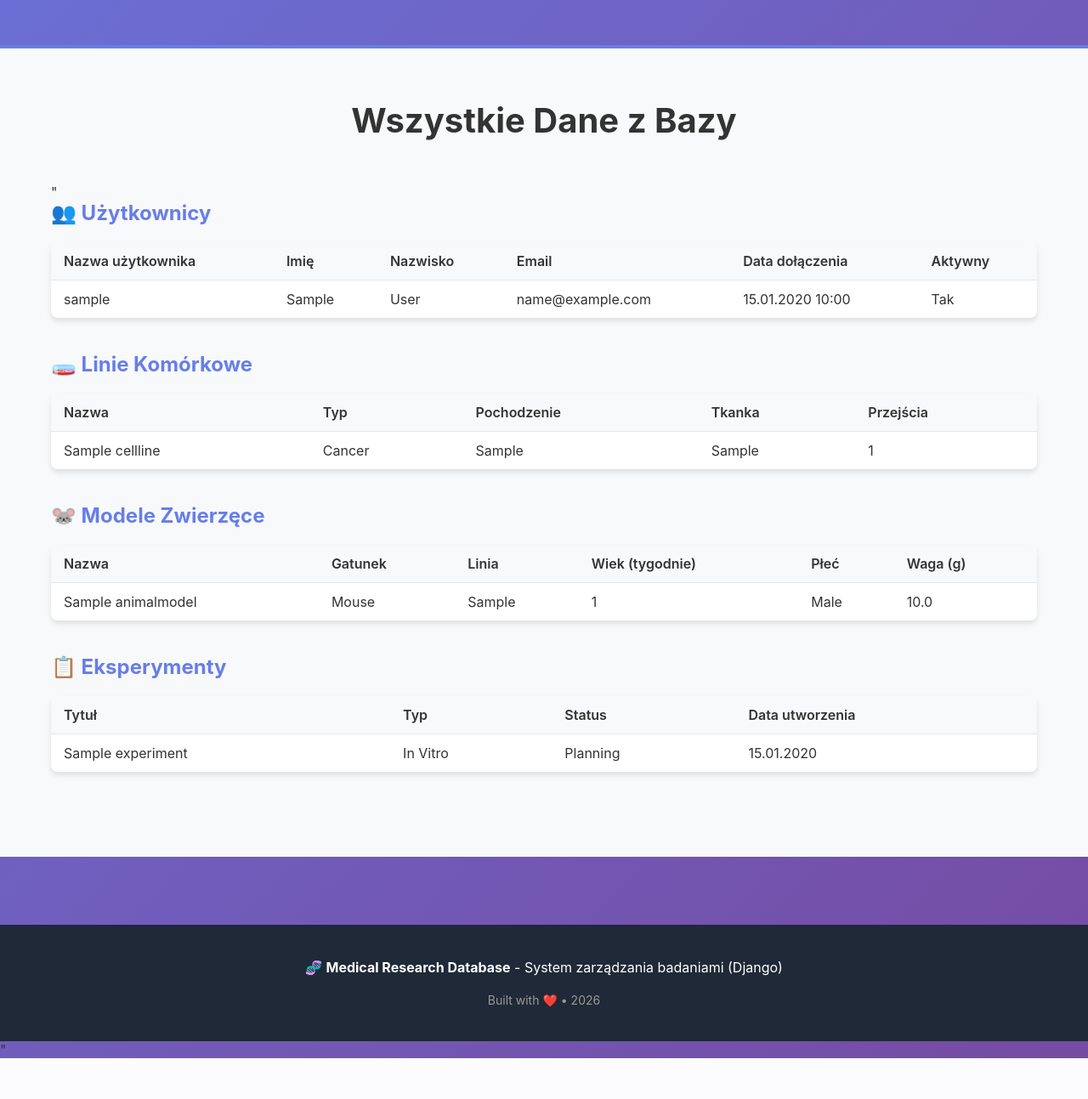
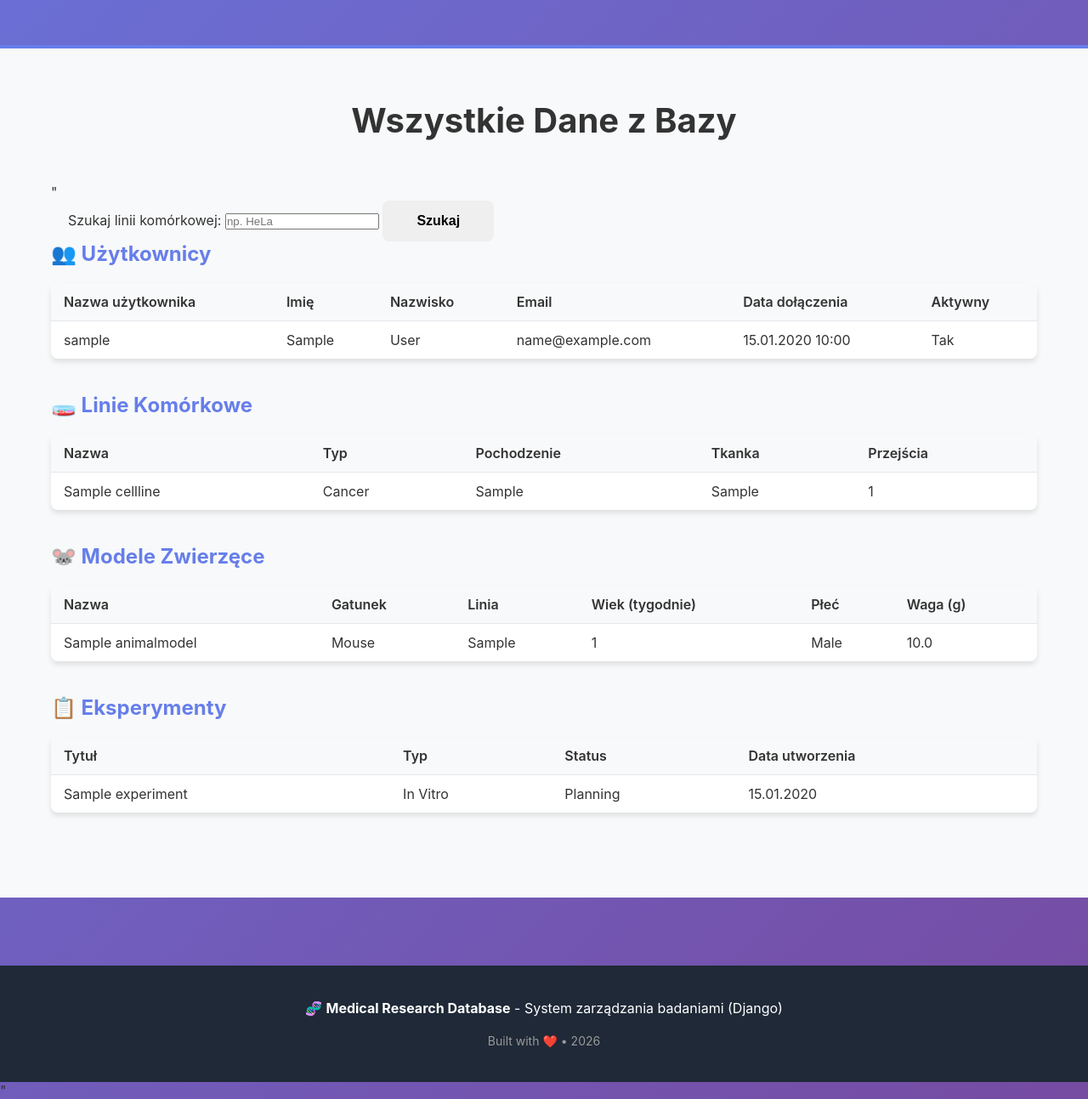
Before and after one commit to WiktoriaCe/BazyD, a Django app: page / in a window 1280 px wide. Shown: the part 1115-2408 px from the top of the page at 85% size. Before the commit the page ends 2360 px from the top, so only its background shows below. Run offline with Django 5.2, Linux system fonts and the light colour scheme; tables that the repository leaves empty hold one stand-in row (values such as "Sample post").

Commit message:
Add simple front-end search for CellLine (query param 'q') and update landing template

```diff
--- a/hello_world/core/views.py
+++ b/hello_world/core/views.py
@@ -4,7 +4,12 @@ from django.contrib.auth.models import User
 
 def index(request):
     # Pobierz wszystkie dane z modeli
-    cell_lines = CellLine.objects.all()
+    q = request.GET.get('q', '').strip()
+    if q:
+        cell_lines = CellLine.objects.filter(name__icontains=q)
+    else:
+        cell_lines = CellLine.objects.all()
+
     animal_models = AnimalModel.objects.all()
     experiments = Experiment.objects.all()
     users = User.objects.all()
@@ -15,5 +20,6 @@ def index(request):
         "animal_models": animal_models,
         "experiments": experiments,
         "users": users,
+        "q": q,
     }
     return render(request, "landing.html", context)
--- a/hello_world/templates/landing.html
+++ b/hello_world/templates/landing.html
@@ -73,7 +73,21 @@
     <section class="data-section" id="data">
         <div class="container">
             <h2>Wszystkie Dane z Bazy</h2>"
-
+                        <section class="search-section" aria-label="Search">
+                <div class="container">
+                    <form method="get" action="">
+                        <label for="q">Szukaj linii komórkowej:</label>
+                        <input type="search" id="q" name="q" placeholder="np. HeLa" value="{{ q|default:'' }}">
+                        <button type="submit" class="btn">Szukaj</button>
+                        {% if q %}
+                        <a href="#data" class="btn btn-secondary">Wyczyść</a>
+                        {% endif %}
+                    </form>
+                    {% if q %}
+                    <p>Wyniki dla: <strong>{{ q }}</strong> — <strong>{{ cell_lines.count }} znaleziono</strong></p>
+                    {% endif %}
+                </div>
+            </section>
                         <!-- Users Table -->
             <div class="table-container">
                 <h3>👥 Użytkownicy</h3>
@@ -117,6 +131,7 @@
                         </tr>
                     </thead>
                     <tbody>
+                        {% if cell_lines %}
                             {% for cell_line in cell_lines %}
                             <tr>
                                 <td>{{ cell_line.name }}</td>
@@ -126,6 +141,11 @@
                                 <td>{{ cell_line.passage_number }}</td>
                             </tr>
                             {% endfor %}
+                        {% else %}
+                            <tr>
+                                <td colspan="5">Brak wyników dla zapytania.</td>
+                            </tr>
+                        {% endif %}
                     </tbody>
                 </table>
             </div>
```
Lines whose indentation alone changed are shown as unchanged.
